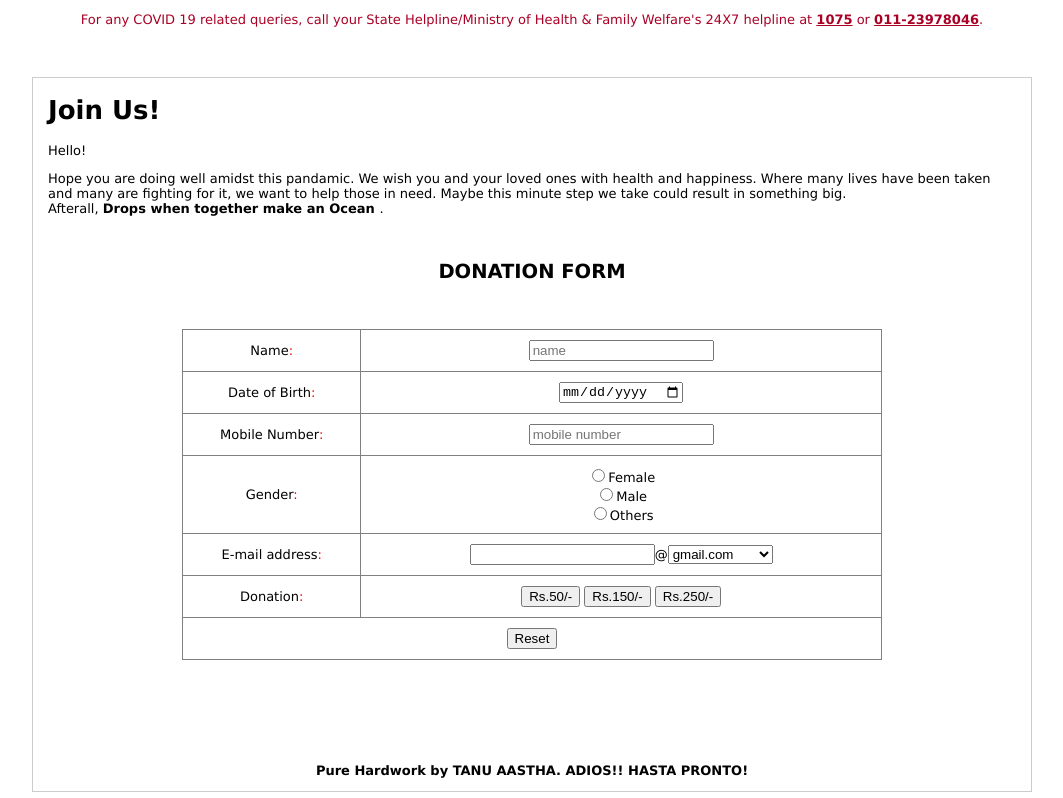
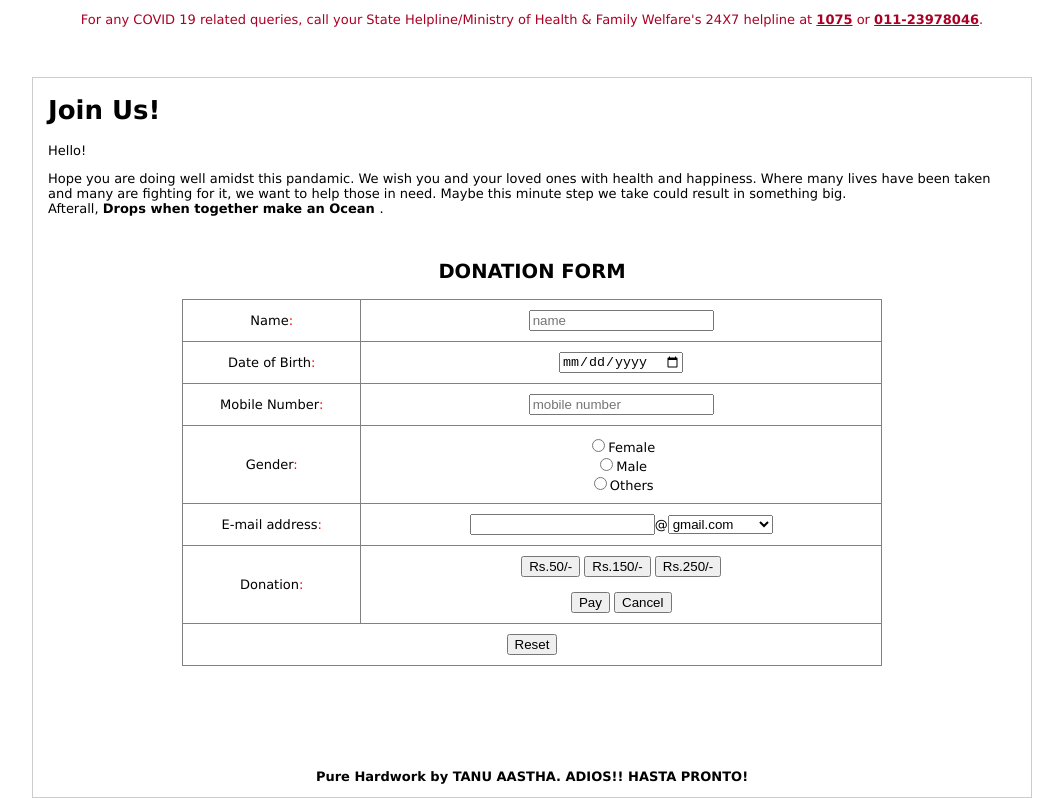
Before and after one commit to adarshkr01/corona-project, a plain HTML site: page join.html in a window 1280 px wide. Both pictures are taken after a click on the button "Rs.50/-". Shown: the part 113-911 px from the top of the page, without its empty margins (108-1171 px from the left). Drawn offline with Linux system fonts and the light colour scheme.

Commit message:
Finished with js

```diff
--- a/join.html
+++ b/join.html
@@ -61,10 +61,12 @@
 
 		<tr>
 		<td> <label>Donation<span style="color:red;">:</span></label></td>
-		<td><input type="button" value="Rs.50/-" onclick="PAY"/>
-		<input type="button" value="Rs.150/-" onclick="PAY"/>
-		<input type="button" value="Rs.250/-" onclick="PAY"/></td></tr><br/><br/>
-
+		<td><input type="button" value="Rs.50/-" onclick="enableBtn()"/>
+		<input type="button" value="Rs.150/-" onclick="enableBtn()"/>
+		<input type="button" value="Rs.250/-" onclick="enableBtn()"/>	<br /><br />
+		<button id="pay" style="visibility: hidden;">Pay</button>
+		<button id="cancel" style="visibility: hidden;" onclick="return disableBtn()">Cancel</button>
+		</td></tr>
 		<tr>
 			<td colspan="2"><input type="reset"/></td>
 		</tr>
@@ -78,7 +80,18 @@
 		<p align="center"><b>Pure Hardwork by TANU AASTHA. ADIOS!! HASTA PRONTO!</b></p>
 
 	</div>
+<script>
+function enableBtn() {
+	document.getElementById("pay").style.visibility = "visible";
+	document.getElementById("cancel").style.visibility = "visible";
+}
 
+function disableBtn() {
+	document.getElementById("pay").style.visibility = "hidden";
+	document.getElementById("cancel").style.visibility = "hidden";
+	return false;
+}
+</script>
 </div>
 </body>
 </html>
```
Also changed, not shown: img/Tempcheck.jpeg (added), img/mask.jpg (added), img/symptoms.jpg (added), img/symptoms2.jpg (added), img/treatment.jpg (added).
